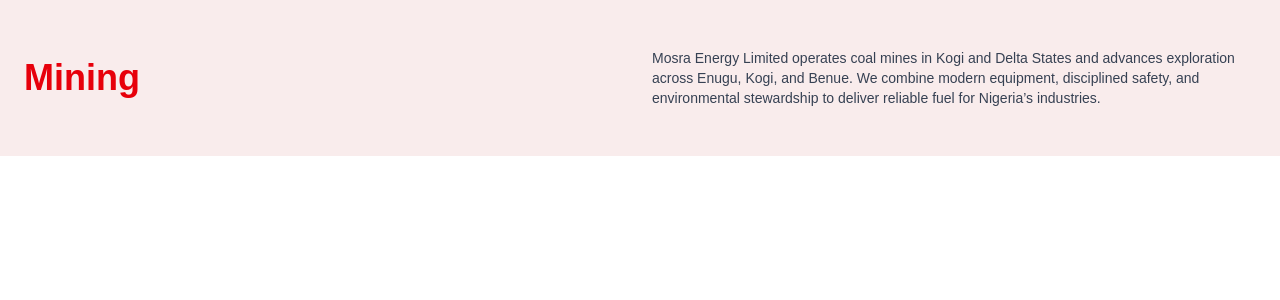
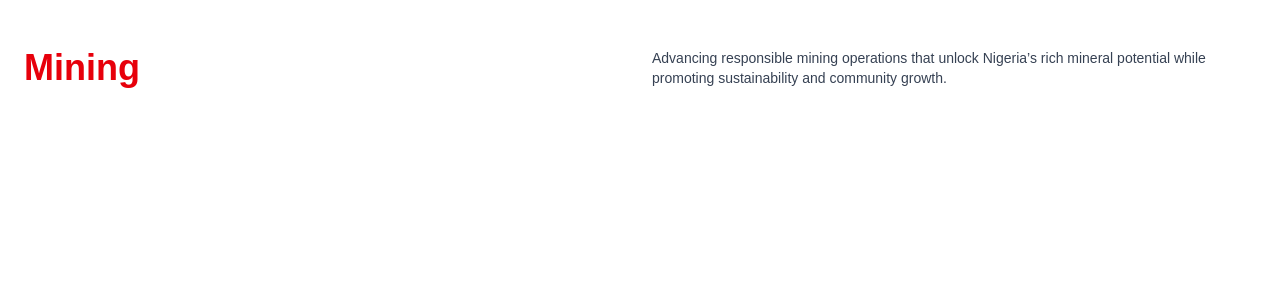
Before and after one commit to Kimmie38/morsa-energy, a Next.js app: page /mining in a window 1280 px wide. Shown: the top 300 px of the page. Built offline with nearby package versions, Linux system fonts and the light colour scheme.

Commit message:
Update mining hero text and background to white
cgen-68de224d8193469aa86ece97fe8d0ed4

```diff
--- a/app/mining/page.tsx
+++ b/app/mining/page.tsx
@@ -4,12 +4,12 @@ export default function MiningPage() {
   return (
     <div className="bg-white text-gray-900">
       {/* Hero banner */}
-      <section className="bg-[#f9ecec] py-12">
+      <section className="bg-white py-12">
         <div className="max-w-7xl mx-auto px-6">
           <div className="grid grid-cols-1 md:grid-cols-2 gap-6 items-center">
             <h1 className="text-3xl md:text-4xl font-bold text-red-600">Mining</h1>
             <p className="text-sm text-gray-700">
-              Mosra Energy Limited operates coal mines in Kogi and Delta States and advances exploration across Enugu, Kogi, and Benue. We combine modern equipment, disciplined safety, and environmental stewardship to deliver reliable fuel for Nigeria’s industries.
+              Advancing responsible mining operations that unlock Nigeria’s rich mineral potential while promoting sustainability and community growth.
             </p>
           </div>
         </div>
```
